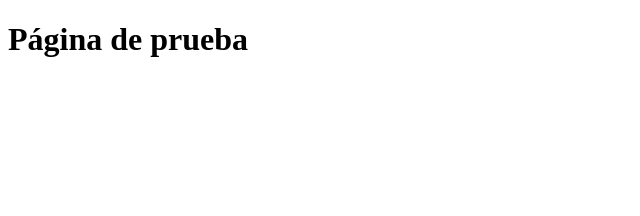
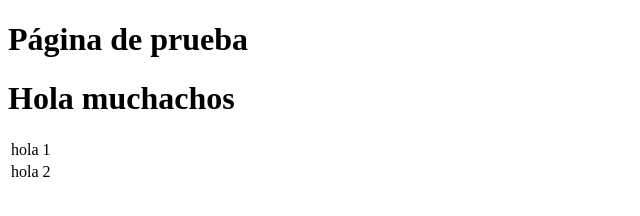
Before and after one commit to Sabeto051/IngWeb2020_1, a plain HTML site: page index.html in a window 1280 px wide. Shown: the whole page, without its empty margins (0-640 px from the left). Drawn offline with Linux system fonts and the light colour scheme.

Commit message:
Tabla para saludar

```diff
--- a/index.html
+++ b/index.html
@@ -7,5 +7,18 @@
   </head>
   <body>
     <h1>Página de prueba</h1>
+
+
+
+
+    <h1>Hola muchachos</h1>
+    <table>
+      <tr>
+        <td>hola 1</td>
+      </tr>
+      <tr>
+        <td>hola 2</td>
+      </tr>
+    </table>
   </body>
 </html>
```
